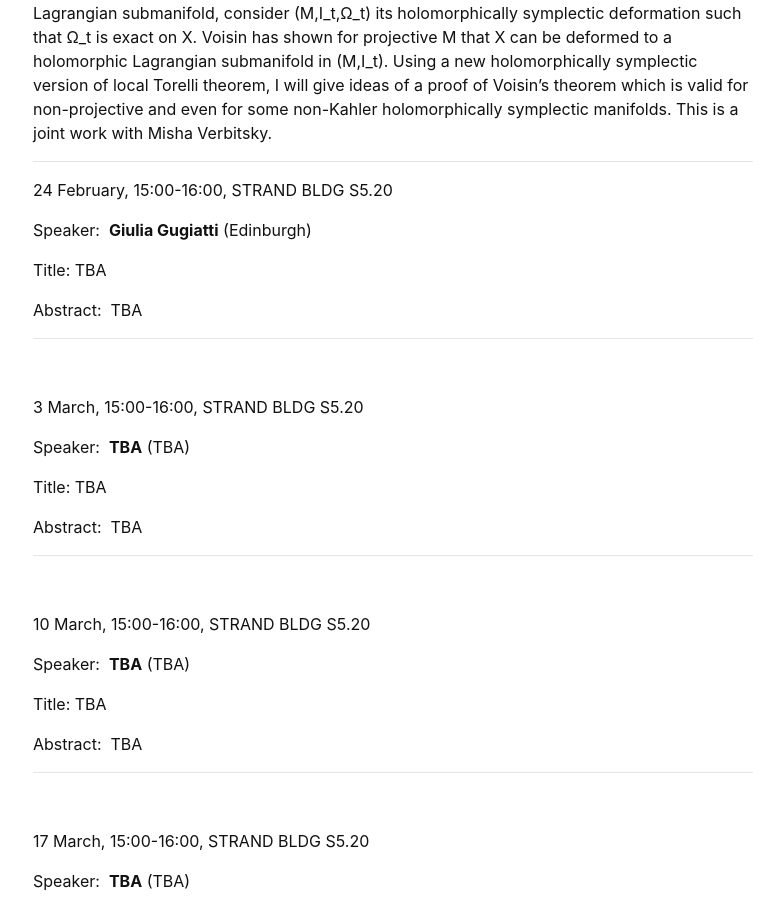
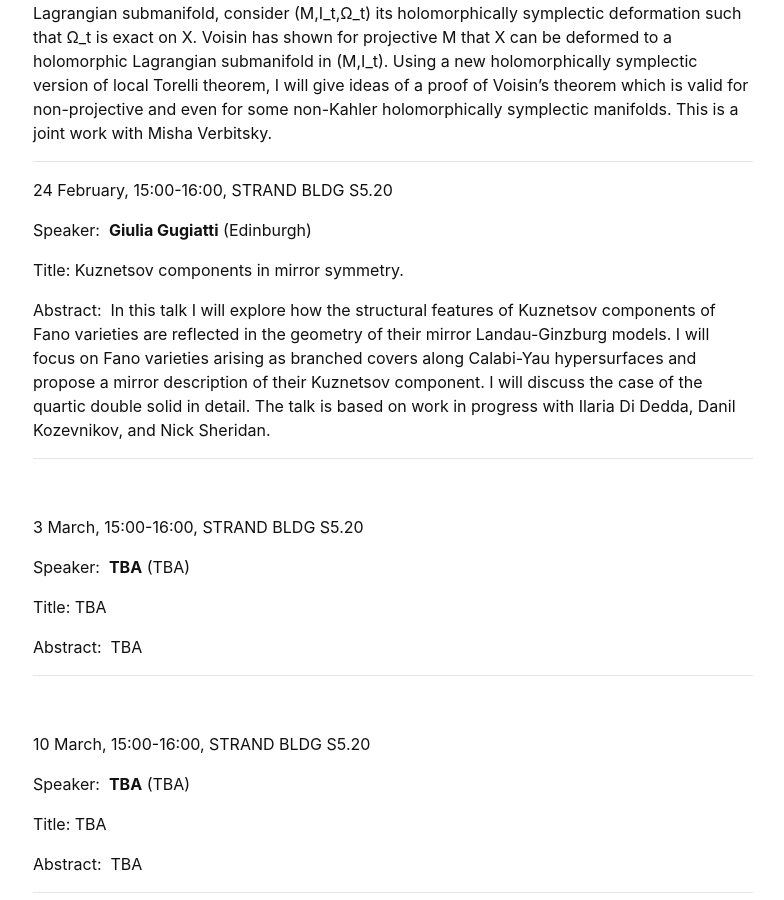
Before and after one commit to kcl-geometry-seminar/kcl-geometry-seminar.github.io, a Jekyll site: the page built from pages/index.md, in a window 1280 px wide and 900 px high, scrolled down 896 px. Shown: the whole window, without its empty margins (247-1031 px from the left). Built offline with Jekyll 4.4.1, drawn with Linux system fonts in a browser that asks for light colours; a script that is not in the unit is left out.

Commit message:
Revise talk details for Giulia Gugiatti
Updated title and abstract for the talk by Giulia Gugiatti.

```diff
--- a/pages/index.md
+++ b/pages/index.md
@@ -43,9 +43,10 @@ Let  (M,I,Ω) be a compact holomorphically symplectic manifold and X its holomor
 
 Speaker:&nbsp; **Giulia Gugiatti** (Edinburgh)
 
-Title:&nbsp;TBA
+Title:&nbsp;Kuznetsov components in mirror symmetry.
 
-Abstract:&nbsp; TBA
+Abstract:&nbsp;
+In this talk I will explore how the structural features of Kuznetsov components of Fano varieties are reflected in the geometry of their mirror Landau-Ginzburg models. I will focus on Fano varieties arising as branched covers along Calabi-Yau hypersurfaces and propose a mirror description of their Kuznetsov component. I will discuss the case of the quartic double solid in detail. The talk is based on work in progress with Ilaria Di Dedda, Danil Kozevnikov, and Nick Sheridan.
 
 ---------------------------------------------------------
 <br />
```
